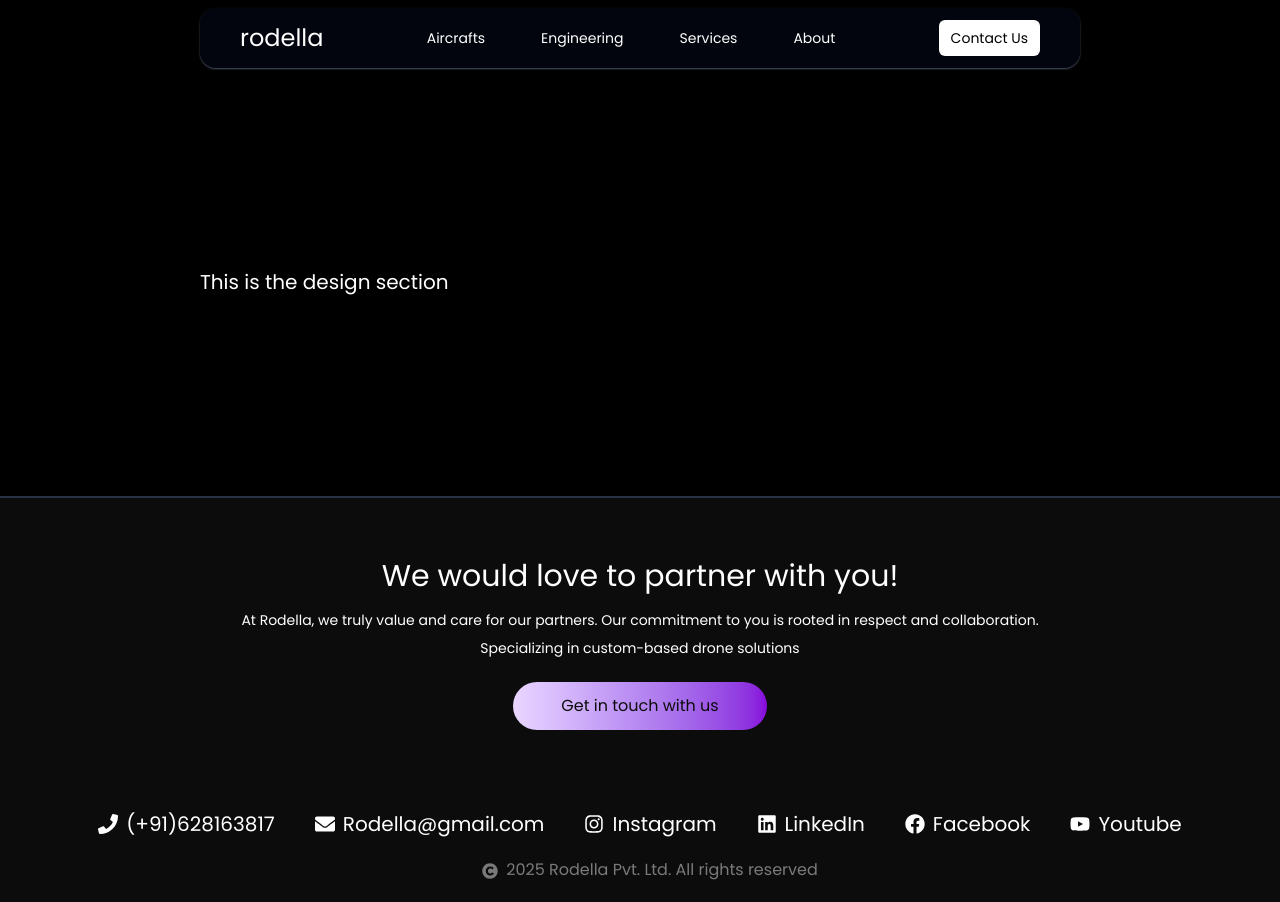
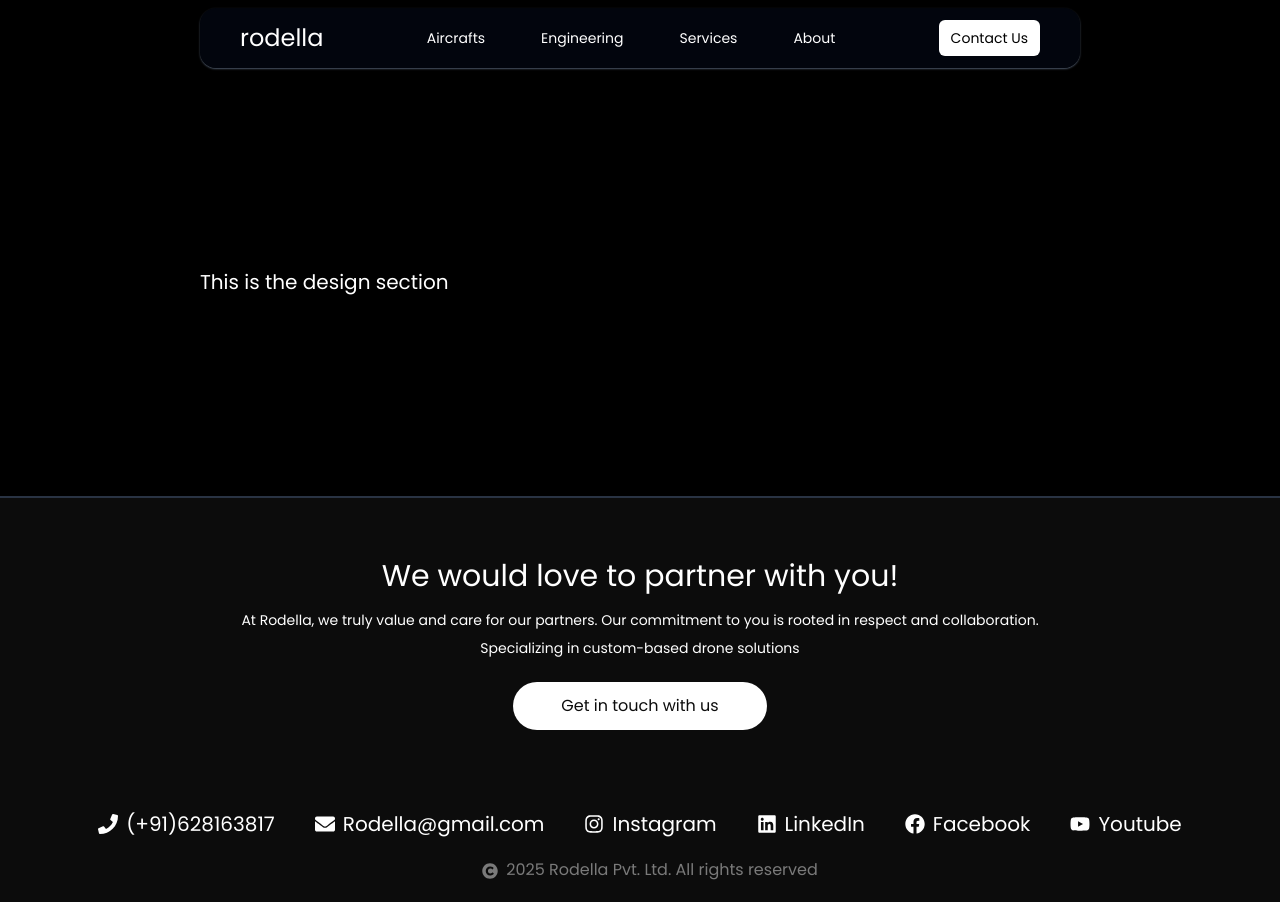
Before and after one commit to Devmangrani/JobSewa, a React (Vite) app in the folder rodella-website/: page /engineering in a window 1280 px wide. Built offline with nearby package versions, Linux system fonts and the light colour scheme.

Commit message:
changed the theme of the page

```diff
--- a/rodella-website/src/components/footer.jsx
+++ b/rodella-website/src/components/footer.jsx
@@ -29,7 +29,7 @@ const Footer = () => {
           <div className="flex space-x-6 justify-center">
             <Link
               to="/contact"
-              className="bg-gradient-to-r from-purple-200 to-purple-700 py-3 px-12 rounded-full"
+              className="bg-gradient-to-r bg-white py-3 px-12 rounded-full"
               onClick="#"
             >
               Get in touch with us
```
